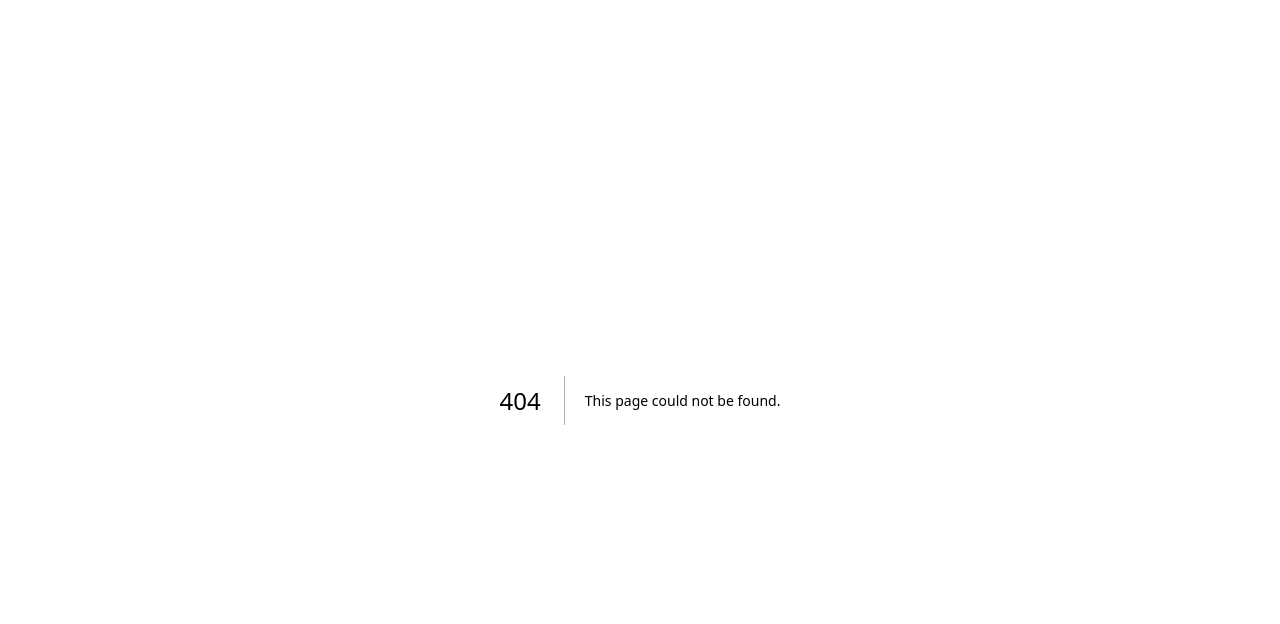
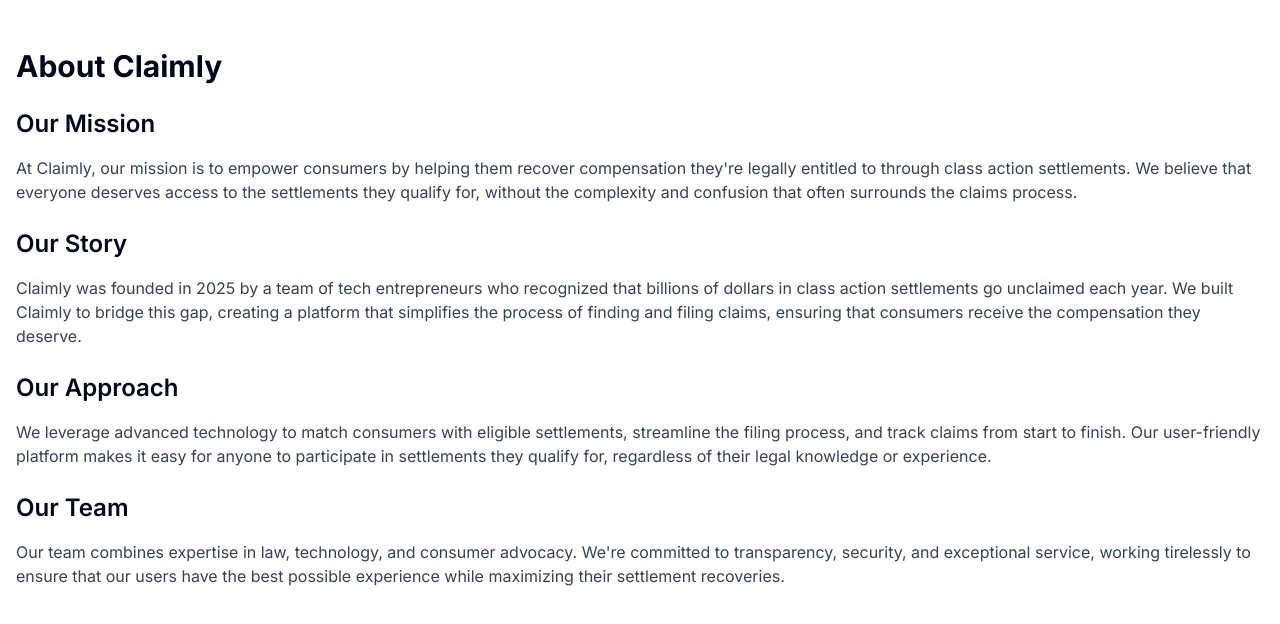
Before and after one commit to dzodze00/claimly.app, a Next.js app: page /about in a window 1280 px wide. Before the commit this address had no page. Shown: the top 624 px of the page. Built offline with nearby package versions, Linux system fonts and the light colour scheme.

Commit message:
Create page.tsx

```diff
--- /dev/null
+++ b/app/about/page.tsx
@@ -0,0 +1,46 @@
+export default function AboutPage() {
+  return (
+    <div className="container mx-auto py-12 px-4">
+      <h1 className="text-3xl font-bold mb-6">About Claimly</h1>
+
+      <div className="space-y-6">
+        <section>
+          <h2 className="text-2xl font-semibold mb-4">Our Mission</h2>
+          <p className="text-gray-700">
+            At Claimly, our mission is to empower consumers by helping them recover compensation they're legally
+            entitled to through class action settlements. We believe that everyone deserves access to the settlements
+            they qualify for, without the complexity and confusion that often surrounds the claims process.
+          </p>
+        </section>
+
+        <section>
+          <h2 className="text-2xl font-semibold mb-4">Our Story</h2>
+          <p className="text-gray-700">
+            Claimly was founded in 2025 by a team of tech entrepreneurs who recognized that billions of dollars in class
+            action settlements go unclaimed each year. We built Claimly to bridge this gap, creating a platform that
+            simplifies the process of finding and filing claims, ensuring that consumers receive the compensation they
+            deserve.
+          </p>
+        </section>
+
+        <section>
+          <h2 className="text-2xl font-semibold mb-4">Our Approach</h2>
+          <p className="text-gray-700">
+            We leverage advanced technology to match consumers with eligible settlements, streamline the filing process,
+            and track claims from start to finish. Our user-friendly platform makes it easy for anyone to participate in
+            settlements they qualify for, regardless of their legal knowledge or experience.
+          </p>
+        </section>
+
+        <section>
+          <h2 className="text-2xl font-semibold mb-4">Our Team</h2>
+          <p className="text-gray-700">
+            Our team combines expertise in law, technology, and consumer advocacy. We're committed to transparency,
+            security, and exceptional service, working tirelessly to ensure that our users have the best possible
+            experience while maximizing their settlement recoveries.
+          </p>
+        </section>
+      </div>
+    </div>
+  )
+}
```
